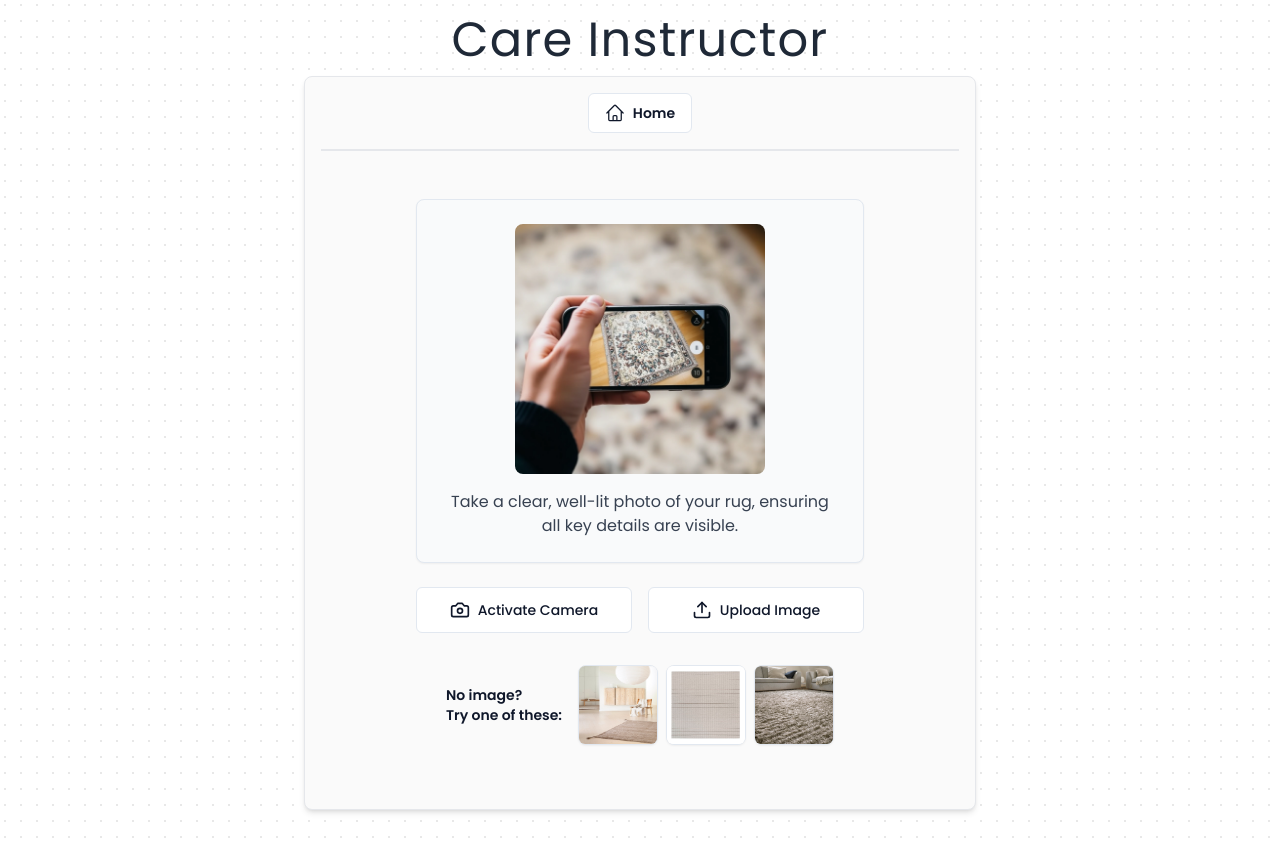
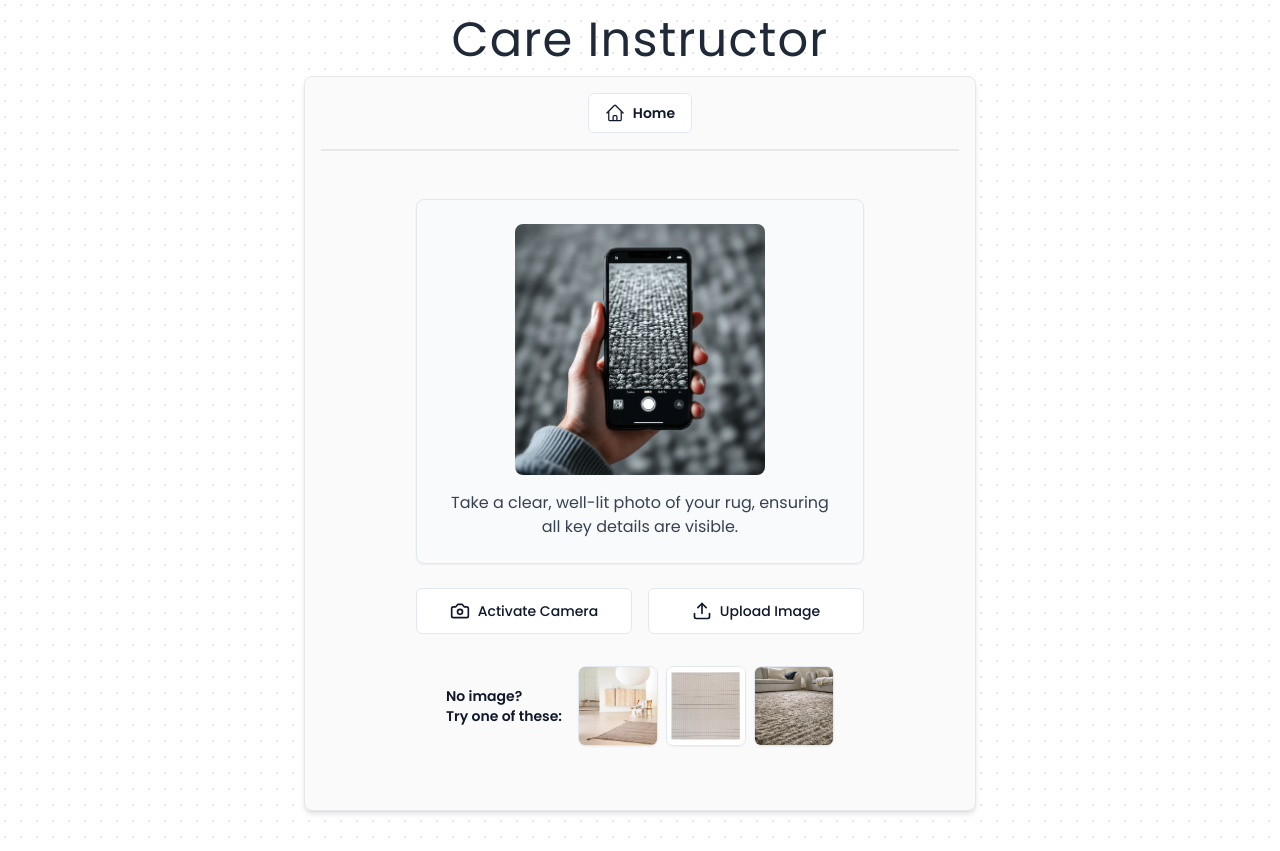
Before and after one commit to laguagu/woodnotes, a Next.js app: page /care in a window 1280 px wide. Built offline with nearby package versions, Linux system fonts and the light colour scheme.

Commit message:
New images

```diff
--- a/components/chat/MediaInputComponent.tsx
+++ b/components/chat/MediaInputComponent.tsx
@@ -128,7 +128,7 @@ export default function WoodnotesMediaInputComponent({
             <Image
               priority
               alt="Capture your Woodnotes rug"
-              src="/steps/ai-3.webp"
+              src="/steps/instructions.png"
               height={250}
               width={250}
               className="mx-auto mb-4 rounded-lg object-cover"
```
Also changed, not shown: public/steps/ai-1.webp (renamed from public/steps/ai-3.webp), public/steps/instructions.png (added).
